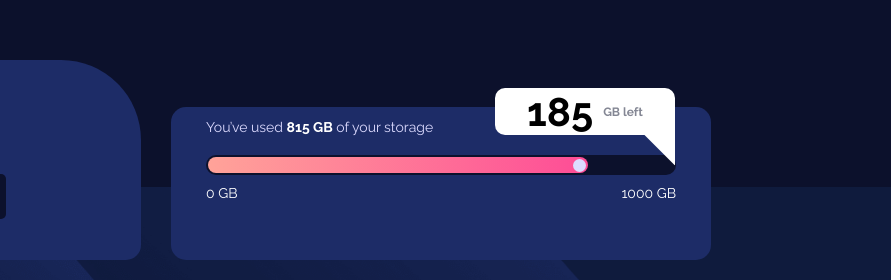
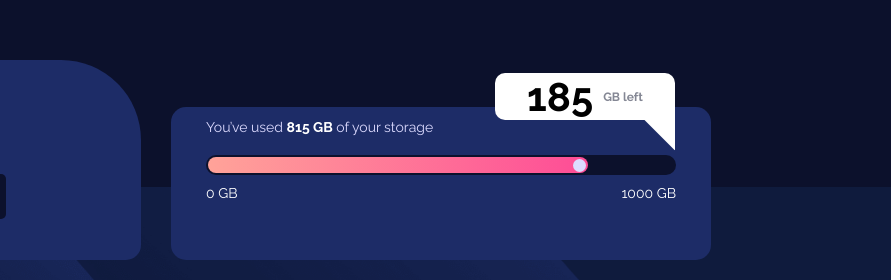
Before and after one commit to Jose-Angel-Rey/Fylo-data-storage-component, a plain HTML site: page index.html in a window 1280 px wide. Shown: the part 240-520 px from the top of the page, 389-1280 px from the left. Drawn offline with Linux system fonts and the light colour scheme.

Commit message:
Update style.css

```diff
--- a/style.css
+++ b/style.css
@@ -140,8 +140,6 @@ body {
   border-radius: 10px;
   background-color: #fff;
   margin: 0 auto;
-  position: relative;
-  top: 15px;
   display: flex;
   justify-content: center;
   align-items: center;
```
